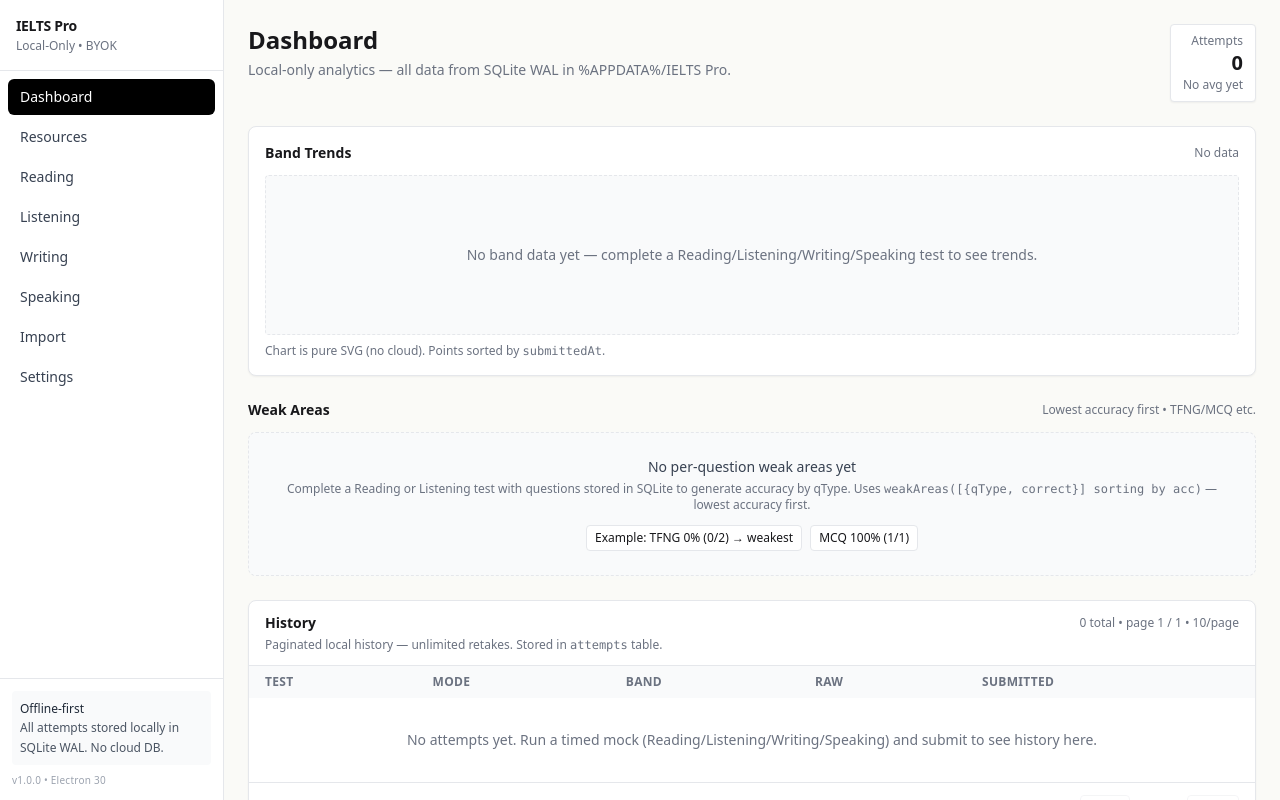
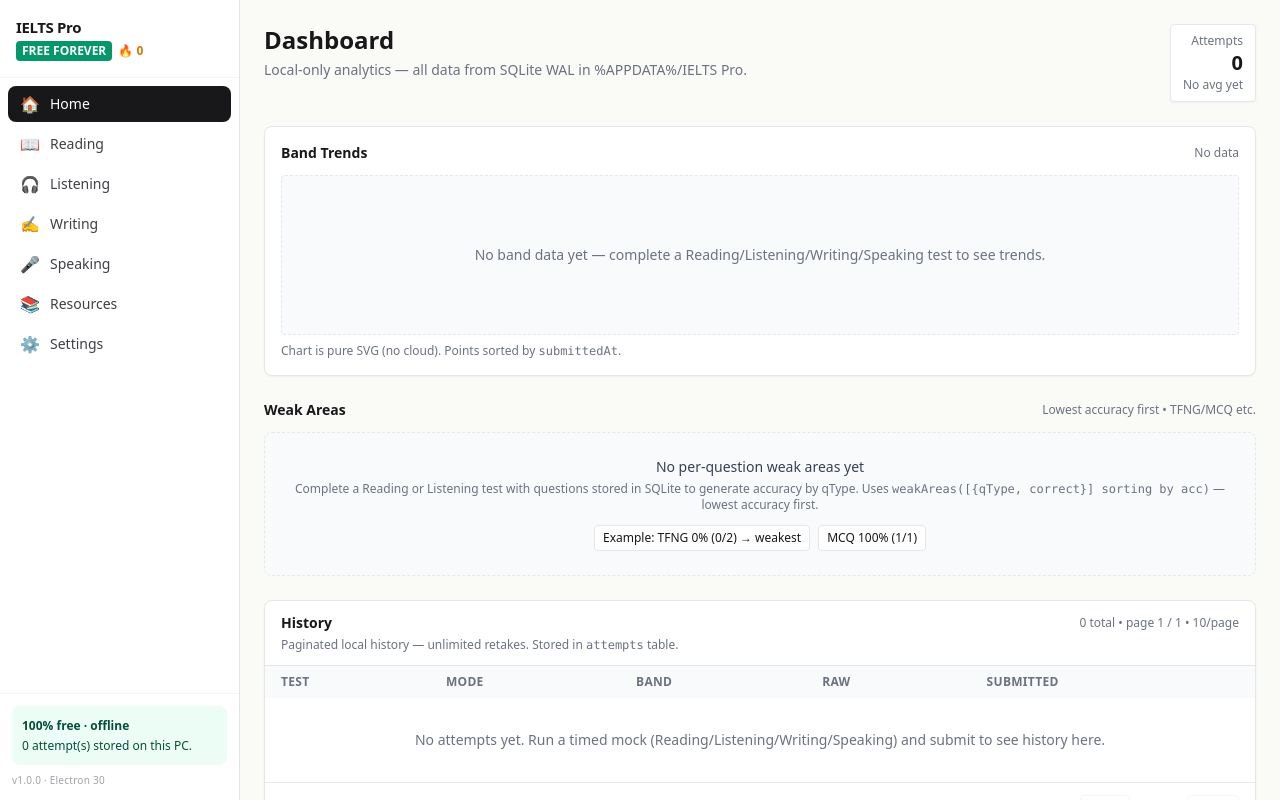
Before and after one commit to Turtuvshin690/IELTS-Pro, a React (Vite) app: page / in a window 1280 px wide. Built offline with nearby package versions, Linux system fonts and the light colour scheme.

Commit message:
feat: coach sidebar with free identity, emoji icons, streak

```diff
--- a/src/renderer/app/shell/Sidebar.tsx
+++ b/src/renderer/app/shell/Sidebar.tsx
@@ -1,22 +1,55 @@
+import { useEffect, useState } from 'react';
 import { NavLink } from 'react-router-dom';
+import { dayKey, computeStreak } from '../../shared/progress/streak';
 
+// ponytail: emoji icons match the existing list-page pattern (no icon dep)
 const nav = [
-  { to: '/', label: 'Dashboard', end: true },
-  { to: '/resources', label: 'Resources' },
-  { to: '/reading', label: 'Reading' },
-  { to: '/listening', label: 'Listening' },
-  { to: '/writing', label: 'Writing' },
-  { to: '/speaking', label: 'Speaking' },
-  { to: '/import', label: 'Import' },
-  { to: '/settings', label: 'Settings' },
+  { to: '/', label: 'Home', icon: '🏠', end: true },
+  { to: '/reading', label: 'Reading', icon: '📖' },
+  { to: '/listening', label: 'Listening', icon: '🎧' },
+  { to: '/writing', label: 'Writing', icon: '✍️' },
+  { to: '/speaking', label: 'Speaking', icon: '🎤' },
+  { to: '/resources', label: 'Resources', icon: '📚' },
+  { to: '/settings', label: 'Settings', icon: '⚙️' },
 ];
 
+function todayKey(): string {
+  return new Date().toISOString().slice(0, 10);
+}
+
 export default function Sidebar(): JSX.Element {
+  const [streak, setStreak] = useState(0);
+  const [attempts, setAttempts] = useState(0);
+
+  useEffect(() => {
+    let cancelled = false;
+    (async () => {
+      try {
+        const w = window as unknown as { db?: { query: (s: string, p?: unknown[]) => Promise<unknown[]> } };
+        if (!w.db?.query) return;
+        const rows = (await w.db.query('SELECT submittedAt FROM attempts', [])) as { submittedAt: string }[];
+        if (cancelled) return;
+        setAttempts(rows.length);
+        setStreak(computeStreak(rows.map((r) => dayKey(String(r.submittedAt ?? ''))), todayKey()));
+      } catch {
+        // sidebar stats are best-effort; nav works without them
+      }
+    })();
+    return () => {
+      cancelled = true;
+    };
+  }, []);
+
   return (
-    <aside className="flex w-56 shrink-0 flex-col border-r bg-white" data-testid="sidebar">
-      <div className="border-b px-4 py-4">
-        <div className="text-sm font-bold tracking-tight">IELTS Pro</div>
-        <div className="mt-0.5 text-xs text-gray-500">Local-Only • BYOK</div>
+    <aside className="flex w-60 shrink-0 flex-col border-r border-zinc-200 bg-white" data-testid="sidebar">
+      <div className="border-b border-zinc-100 px-4 py-4">
+        <div className="text-[15px] font-extrabold tracking-tight">IELTS Pro</div>
+        <div className="mt-0.5 flex items-center gap-1.5 text-xs">
+          <span className="rounded bg-emerald-600 px-1.5 py-0.5 font-bold text-white">FREE FOREVER</span>
+          <span className="flex items-center gap-0.5 font-semibold text-amber-600" data-testid="streak-count" title="Study streak">
+            🔥 {streak}
+          </span>
+        </div>
       </div>
       <nav className="flex-1 space-y-1 p-2">
         {nav.map((item) => (
@@ -25,22 +58,23 @@
             to={item.to}
             end={item.end}
             className={({ isActive }) =>
-              `flex items-center rounded-md px-3 py-2 text-sm font-medium transition-colors ${
-                isActive ? 'bg-black text-white' : 'text-gray-700 hover:bg-gray-100'
+              `flex items-center gap-2.5 rounded-lg px-3 py-2 text-sm font-medium transition-colors ${
+                isActive ? 'bg-ink text-white' : 'text-zinc-700 hover:bg-zinc-100'
               }`
             }
             data-testid={`nav-${item.label.toLowerCase()}`}
           >
+            <span className="text-base leading-none">{item.icon}</span>
             {item.label}
           </NavLink>
         ))}
       </nav>
-      <div className="border-t p-3">
-        <div className="rounded bg-gray-50 p-2 text-xs leading-relaxed text-gray-600">
-          <div className="font-medium text-gray-800">Offline-first</div>
-          <div>All attempts stored locally in SQLite WAL. No cloud DB.</div>
+      <div className="border-t border-zinc-100 p-3">
+        <div className="rounded-lg bg-emerald-50 p-2.5 text-xs leading-relaxed text-emerald-900">
+          <div className="font-bold">100% free · offline</div>
+          <div>{attempts} attempt(s) stored on this PC.</div>
         </div>
-        <div className="mt-2 text-[10px] tracking-wide text-gray-400">v1.0.0 • Electron 30</div>
+        <div className="mt-2 text-[10px] tracking-wide text-zinc-400">v1.0.0 · Electron 30</div>
       </div>
     </aside>
   );
```
